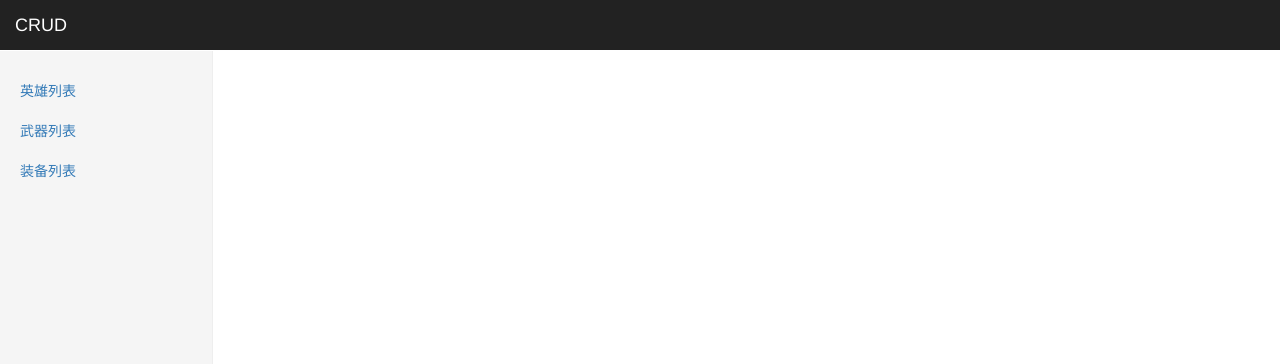
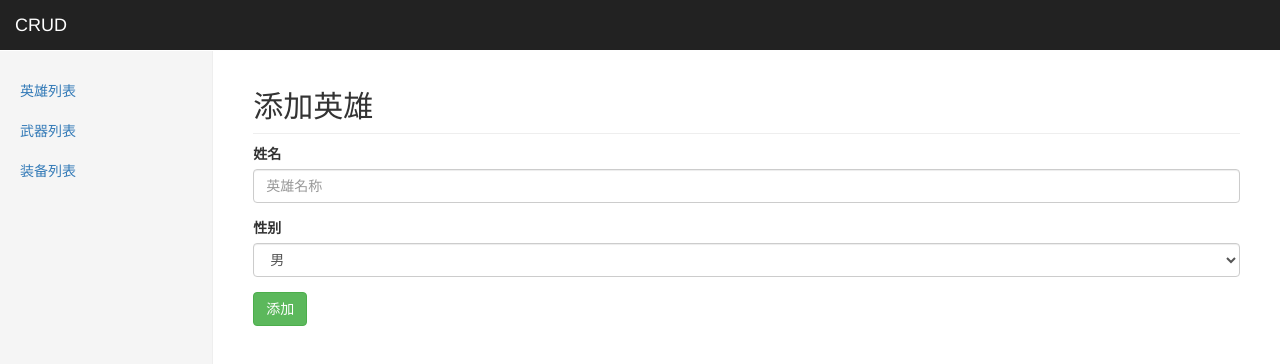
Before and after one commit to ygxiaocainiao/horoessList, a Vue app: page /#/heroes/add in a window 1280 px wide. Shown: the top 364 px of the page. Built offline with nearby package versions, Linux system fonts and the light colour scheme.

Commit message:
显示添加英雄组件

```diff
--- a/src/router.js
+++ b/src/router.js
@@ -8,6 +8,8 @@ import EquipsList from './views/equips/EquipsList.vue'
 // 导入 HoreList 组件
 import WeaponsList from './views/weapons/WeaponsList.vue'
 
+//导入 HoreAdd 组件
+import HoreAdd from './views/heroes/HoreAdd.vue'
 // 导入 vue-router
 import VueRouter from 'vue-router'
 //配置vue的插件vue-router
@@ -23,6 +25,8 @@ const router = new VueRouter({
       {name:'heroes',path:'/heroes',component:HoreList},
       {name:'weapons',path:'/weapons',component:WeaponsList},
       {name:'equips',path:'/equips',component:EquipsList},
+      {name:'heroesadd',path:'/heroes/add',component:HoreAdd},
+
   ]
 })
 
--- /dev/null
+++ b/src/views/heroes/HoreAdd.vue
@@ -0,0 +1,29 @@
+<template>
+      <div class="col-sm-9 col-sm-offset-3 col-md-10 col-md-offset-2 main">
+        <h2 class="sub-header">添加英雄</h2>
+        <form>
+          <div class="form-group">
+            <label for="exampleInputEmail1">姓名</label>
+            <input type="text" class="form-control" id="exampleInputEmail1" placeholder="英雄名称">
+          </div>
+          <div class="form-group">
+            <label for="exampleInputPassword1">性别</label>
+            <select class="form-control">
+                <option value="男">男</option>
+                <option value="女">女</option>
+            </select>
+          </div>
+          <button type="button" class="btn btn-success">添加</button>
+        </form>
+      </div>
+</template>
+
+<script>
+export default {
+
+}
+</script>
+
+<style>
+
+</style>
--- a/src/views/heroes/HoreList.vue
+++ b/src/views/heroes/HoreList.vue
@@ -1,7 +1,8 @@
 <template>
     <div class="col-sm-9 col-sm-offset-3 col-md-10 col-md-offset-2 main">
           <h2 class="sub-header">英雄管理</h2>
-          <a class="btn btn-success" href="add.html">Add</a>
+          <!-- <a class="btn btn-success" href="add.html">Add</a> -->
+          <router-link class="btn btn-success" to="/heroes/add">Add</router-link>
           <div class="table-responsive">
             <table class="table table-striped">
               <thead>
```
